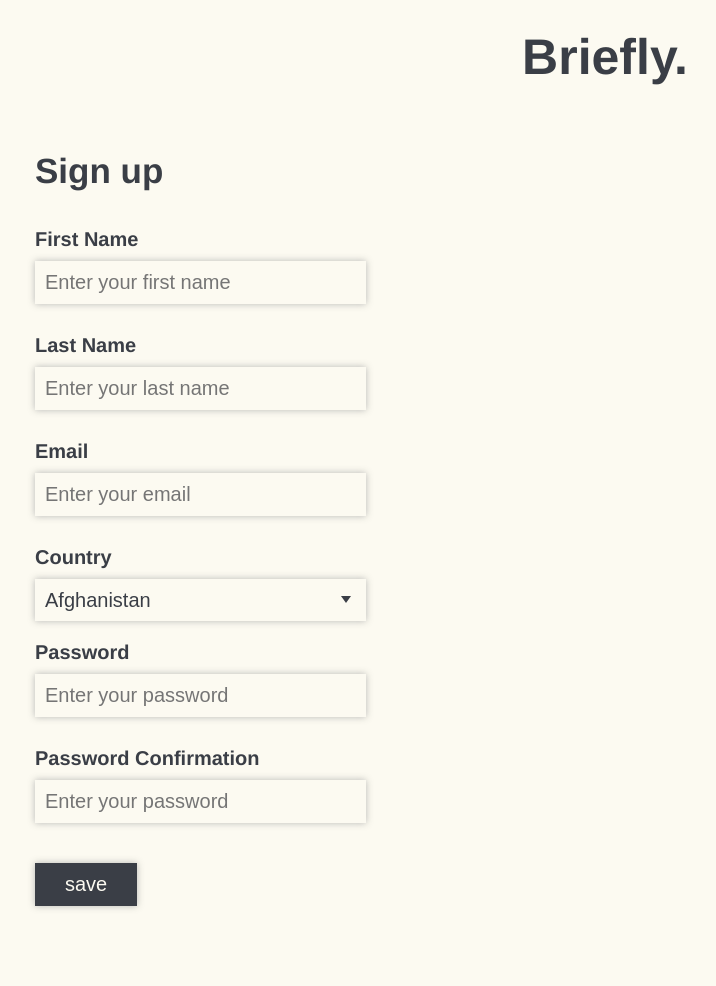
After one commit to yogesh-ch-ss/briefly, a Django app: page /template_login/template_signup in a window 1280 px wide. The commit adds this page. Shown: the whole page, without its empty margins (35-751 px from the left). Run offline with Django 5.2, Linux system fonts and the light colour scheme.

Commit message:
url_mapping

```diff
--- a/briefly/settings.py
+++ b/briefly/settings.py
@@ -15,6 +15,7 @@ from pathlib import Path
 
 # Build paths inside the project like this: BASE_DIR / 'subdir'.
 BASE_DIR = Path(__file__).resolve().parent.parent
+TEMPLATE_DIR = os.path.join(BASE_DIR, '/templates')
 
 # Static files (CSS, JavaScript, Images)
 STATIC_URL = 'static/'
@@ -61,7 +62,7 @@ MIDDLEWARE = [
 ]
 
 ROOT_URLCONF = 'briefly.urls'
-TEMPLATE_DIR = os.path.join(BASE_DIR, 'templates')
+TEMPLATE_DIR = os.path.join(BASE_DIR, TEMPLATE_DIR)
 
 TEMPLATES = [
     {
--- a/briefly/urls.py
+++ b/briefly/urls.py
@@ -15,10 +15,9 @@ Including another URLconf
     2. Add a URL to urlpatterns:  path('blog/', include('blog.urls'))
 """
 from django.contrib import admin
-from django.urls import path
+from django.urls import path, include
 from django.conf.urls.static import static
 from django.conf import settings
-from django.urls import include
 
 urlpatterns = [
     path('admin/', admin.site.urls),
--- a/briefly_app/templates/briefly_layout.html
+++ b/briefly_app/templates/briefly_layout.html
@@ -2,15 +2,19 @@
 <!DOCTYPE html>
 {% load static %}
 <html lang="en">
-<head>
-    <meta charset="UTF-8">
-    <meta name="viewport" content="width=device-width, initial-scale=1.0">
-    <link rel="stylesheet" type="text/css" href="{% static 'css/styles.css' %}">
-    <title>Briefly.</title>
-</head>
-<body class="container">
-    {% include "briefly_navbar.html" %}
-    {% block body %}
-    {% endblock %}
-</body>
+  <head>
+    <meta charset="UTF-8" />
+    <meta name="viewport" content="width=device-width, initial-scale=1.0" />
+    <link
+      rel="stylesheet"
+      type="text/css"
+      href="{% static 'css/styles.css' %}"
+    />
+    <a href="/template_top_page">
+      <title>Briefly.</title>
+    </a>
+  </head>
+  <body class="container">
+    {% include "briefly_navbar.html" %} {% block body %} {% endblock %}
+  </body>
 </html>
--- a/briefly_app/templates/briefly_navbar.html
+++ b/briefly_app/templates/briefly_navbar.html
@@ -1,3 +1,3 @@
 <div class="navbar">
-    <a href=""><h1>Briefly.</h1></a>
+  <a href="/"><h1>Briefly.</h1></a>
 </div>
--- /dev/null
+++ b/briefly_app/templates/template_signup.html
@@ -0,0 +1,114 @@
+{% extends "./briefly_layout.html" %} {% load static %} {% block body %}
+<div class="login">
+  <h3>Sign up</h3>
+  <div class="login--form">
+    <div class="login--form--input">
+      <label for="name">First Name</label>
+      <input
+        type="text"
+        id="firstname"
+        name="firstname"
+        placeholder="Enter your first name"
+      />
+    </div>
+    <div class="login--form--input">
+      <label for="name">Last Name</label>
+      <input
+        type="text"
+        id="lastname"
+        name="lastname"
+        placeholder="Enter your last name"
+      />
+    </div>
+    <div class="login--form--input">
+      <label for="email">Email</label>
+      <input
+        type="text"
+        id="email"
+        name="email"
+        placeholder="Enter your email"
+      />
+    </div>
+    <div class="login--form--input">
+      <label for="country">Country</label>
+      <label class="selectbox">
+        <select>
+          <option value="Afghanistan">Afghanistan</option>
+          <option value="Albania">Albania</option>
+          <option value="Algeria">Algeria</option>
+          <option value="Andorra">Andorra</option>
+          <option value="Angola">Angola</option>
+          <option value="Antigua and Barbuda">Antigua and Barbuda</option>
+          <option value="Argentina">Argentina</option>
+          <option value="Armenia">Armenia</option>
+          <option value="Australia">Australia</option>
+          <option value="Austria">Austria</option>
+          <option value="Azerbaijan">Azerbaijan</option>
+          <option value="Bahamas">Bahamas</option>
+          <option value="Bahrain">Bahrain</option>
+          <option value="Bangladesh">Bangladesh</option>
+          <option value="Barbados">Barbados</option>
+          <option value="Belarus">Belarus</option>
+          <option value="Belgium">Belgium</option>
+          <option value="Belize">Belize</option>
+          <option value="Benin">Benin</option>
+          <option value="Bhutan">Bhutan</option>
+          <option value="Bolivia">Bolivia</option>
+          <option value="Bosnia and Herzegovina">Bosnia and Herzegovina</option>
+          <option value="Botswana">Botswana</option>
+          <option value="Brazil">Brazil</option>
+          <option value="Brunei">Brunei</option>
+          <option value="Bulgaria">Bulgaria</option>
+          <option value="Burkina Faso">Burkina Faso</option>
+          <option value="Burundi">Burundi</option>
+          <option value="Cabo Verde">Cabo Verde</option>
+          <option value="Cambodia">Cambodia</option>
+          <option value="Cameroon">Cameroon</option>
+          <option value="Canada">Canada</option>
+          <option value="Central African Republic">
+            Central African Republic
+          </option>
+          <option value="Chad">Chad</option>
+          <option value="Chile">Chile</option>
+          <option value="China">China</option>
+          <option value="Colombia">Colombia</option>
+          <option value="Comoros">Comoros</option>
+          <option value="Congo, Democratic Republic of the">
+            Congo, Democratic Republic of the
+          </option>
+          <option value="Congo, Republic of the">Congo, Republic of the</option>
+          <option value="Costa Rica">Costa Rica</option>
+          <option value="Croatia">Croatia</option>
+          <option value="Cuba">Cuba</option>
+          <option value="Cyprus">Cyprus</option>
+          <option value="Czech Republic">Czech Republic</option>
+          <option value="Denmark">Denmark</option>
+          <option value="Djibouti">Djibouti</option>
+          <option value="Dominica">Dominica</option>
+        </select>
+      </label>
+    </div>
+    <div class="login--form--input">
+      <label for="password">Password</label>
+      <input
+        type="text"
+        id="password"
+        name="password"
+        placeholder="Enter your password"
+      />
+    </div>
+    <div class="login--form--input">
+      <label for="password">Password Confirmation</label>
+      <input
+        type="text"
+        id="password"
+        name="password"
+        placeholder="Enter your password"
+      />
+    </div>
+  </div>
+  <a href="/template_login">
+    <input class="button" type="button" value="save" />
+  </a>
+</div>
+{% endblock %}
--- a/briefly_app/urls.py
+++ b/briefly_app/urls.py
@@ -1,13 +1,13 @@
 from django.urls import path
-from . import views, template_views
+from . import views
 
 app_name = 'briefly'
 urlpatterns = [
-    path('', template_views.index, name='index'),
-    path('template_top_page', template_views.top_page, name='top_page'),
-    path('template_login', template_views.login, name='login'),
-    path('template_add_category', template_views.add_category, name='add_category'),
-    path('template_headlines', template_views.headlines, name='headlines'),
-    path('template_view_article', template_views.view_article, name='view_article'),
+    path('', views.top_page, name='top_page'),
+    path('template_login', views.login, name='login'),
+    path('template_headlines', views.headlines, name='headlines'),
 
+    path('template_login/template_signup', views.signup, name='sign_up'),
+    path('template_headlines/template_add_category', views.add_category, name='add_category'),
+    path('template_headlines/template_view_article', views.view_article, name='view_article'),
 ]
--- a/briefly_app/views.py
+++ b/briefly_app/views.py
@@ -1,3 +1,26 @@
-from django.shortcuts import render
+from django.shortcuts import render, redirect
+from django.http import HttpResponse
 
-# Create your views here.
+#views
+#02/17/2025 Yongwoo - Deleted template_views, incorporated into views.
+  #Planning to remove 'template'
+def index(request):
+    return render(request, './template_index.html')
+
+def top_page(request):
+    return render(request, './template_top_page.html')
+
+def login(request):
+    return render(request, './template_login.html')
+
+def signup(request):
+    return render(request, './template_signup.html')
+
+def add_category(request):
+    return render(request, './template_category.html')
+
+def headlines(request):
+    return render(request, './template_headlines.html')
+
+def view_article(request):
+    return render(request, './template_view_article.html')
```
Also changed, not shown: briefly_app/template_views.py (deleted, +0 -20 lines), briefly_app/templates/template_category.html (+20 -20 lines), briefly_app/templates/template_headlines.html (+53 -19 lines), briefly_app/templates/template_login.html (+21 -74 lines), briefly_app/templates/template_top_page.html (+7 -6 lines), db.sqlite3, 2 other files.
